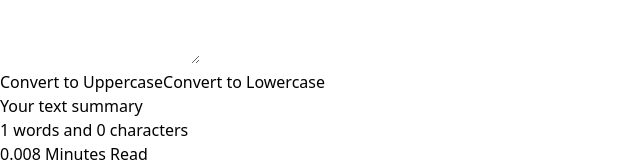
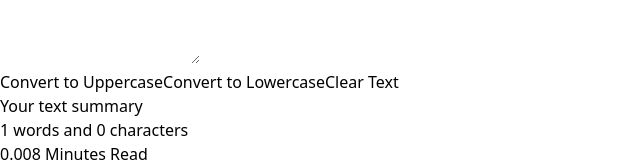
Before and after one commit to naimulhasannabil/React-Practice, a React (Vite) app in the folder Practice/: page / in a window 1280 px wide. Shown: the part 296-458 px from the top of the page, without its empty margins (0-640 px from the left). Built offline with nearby package versions, Linux system fonts and the light colour scheme.

Commit message:
Update the Code

```diff
--- a/Practice/src/components/TextFrom.jsx
+++ b/Practice/src/components/TextFrom.jsx
@@ -12,6 +12,11 @@ export default function TextFrom(props) {
     const handleLoClick = ()=> {
       // console.log("LowerCase was click")
       let newText = text.toLowerCase();
+      setText(newText)
+    }
+    const handleClearClick = ()=> {
+      // console.log("LowerCase was click")
+      let newText = '';
       setText(newText)
     }
     const handleOnChange = (event)=> {
@@ -40,6 +45,9 @@ export default function TextFrom(props) {
     <button className="ml-5 border border-green-600 bg-green-500 hover:bg-green-600 text-white font-semibold rounded-lg py-2 px-4 transition duration-300 ease-in-out transform hover:scale-105 shadow-md" onClick={handleLoClick}>
   Convert to Lowercase
 </button>
+    <button className="ml-5 border border-green-600 bg-green-500 hover:bg-green-600 text-white font-semibold rounded-lg py-2 px-4 transition duration-300 ease-in-out transform hover:scale-105 shadow-md" onClick={handleClearClick}>
+  Clear Text
+</button>
     </div>
     <div className="container text-center my-2">
       <h1>Your text summary</h1>
```
